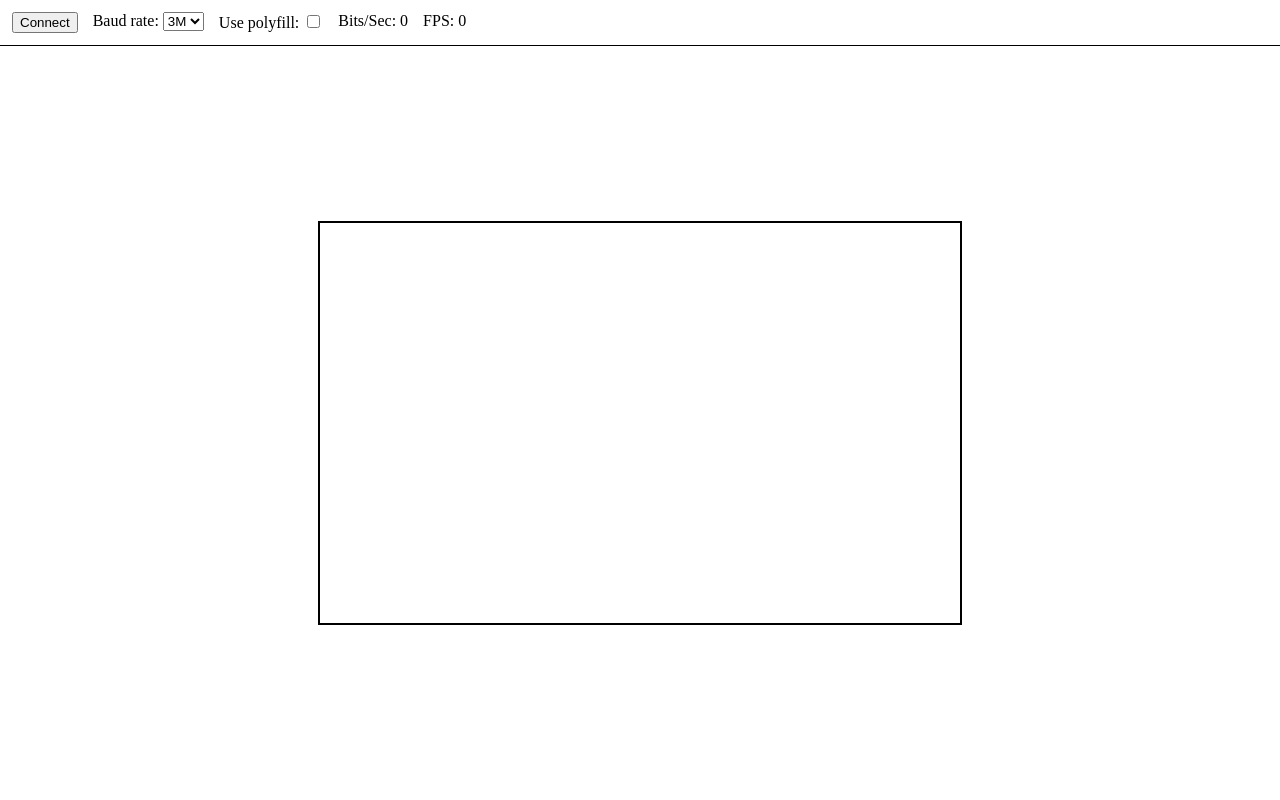
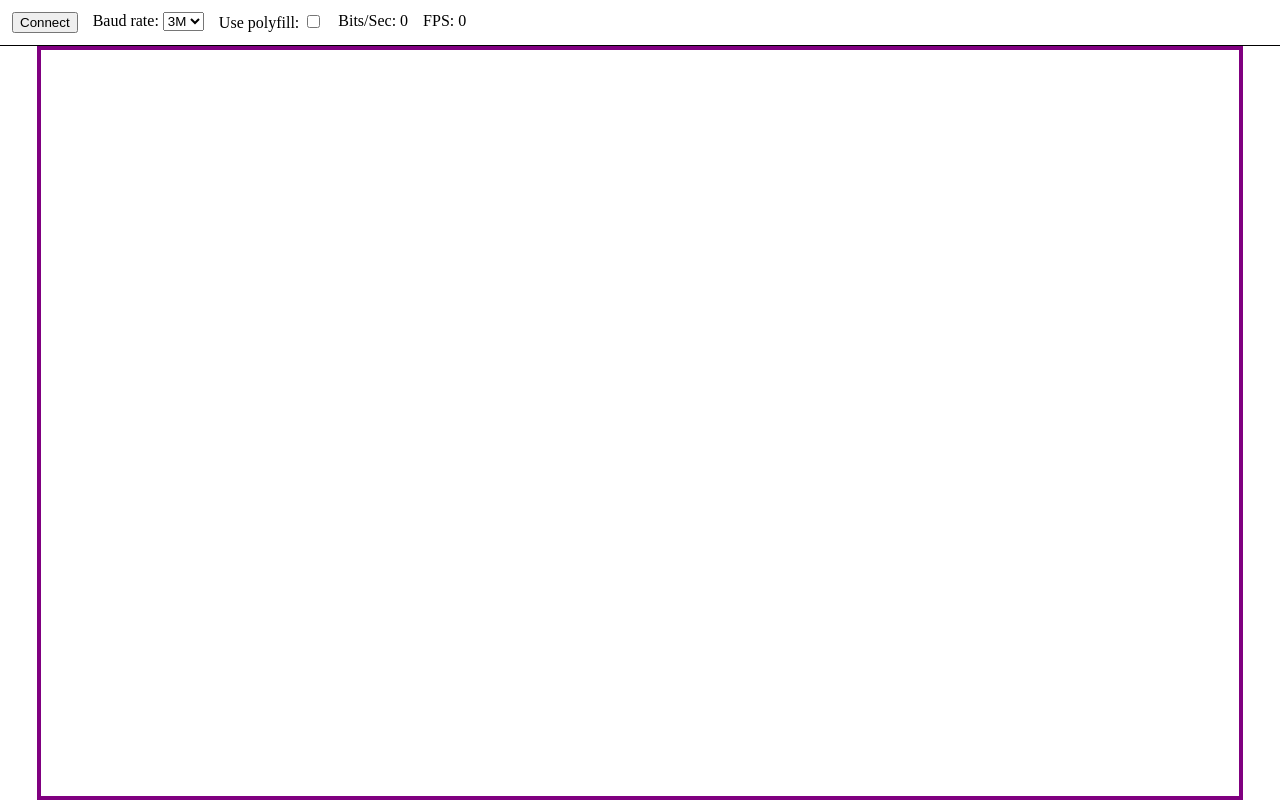
Before and after one commit to arin-s/serial-mjpeg-display, a website built with Vite: page packages/serial-mjpeg-display/index.html in a window 1280 px wide. Built offline with nearby package versions, Linux system fonts and the light colour scheme.

Commit message:
change: resize canvas to fit its container

```diff
--- a/packages/serial-mjpeg-display/src/style.css
+++ b/packages/serial-mjpeg-display/src/style.css
@@ -27,11 +27,16 @@ body {
   flex: 1 0;
   align-items: center;
   justify-content: center;
+  min-height: 0;
+  container-type: size;
 }
 
-#fb, canvas {
-  border: 1px black solid;
-  transform: scale(2,2);
+#canvas {
+  border: 4px purple solid;
+  height: auto;
+  aspect-ratio: 320 / 200;
+  width: min(100%, 100cqh * 320 / 200);
+  image-rendering: pixelated;
 }
 
 .info {
```
